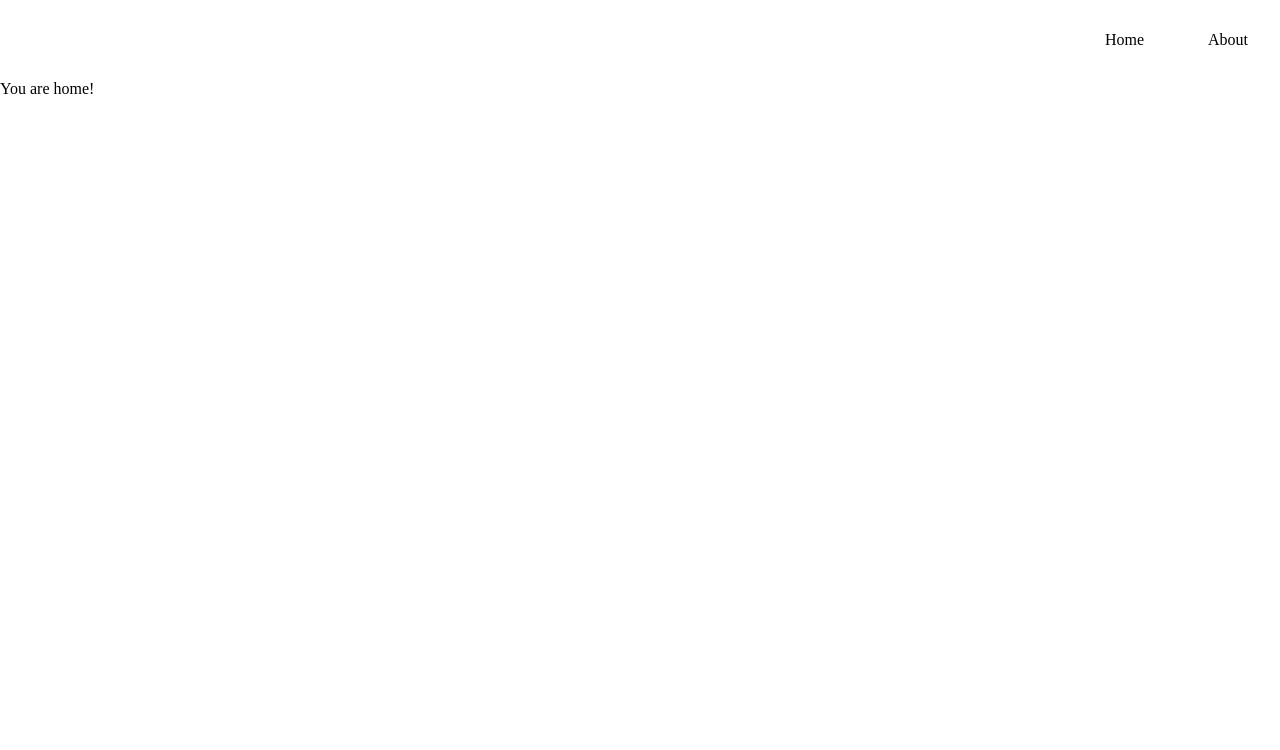
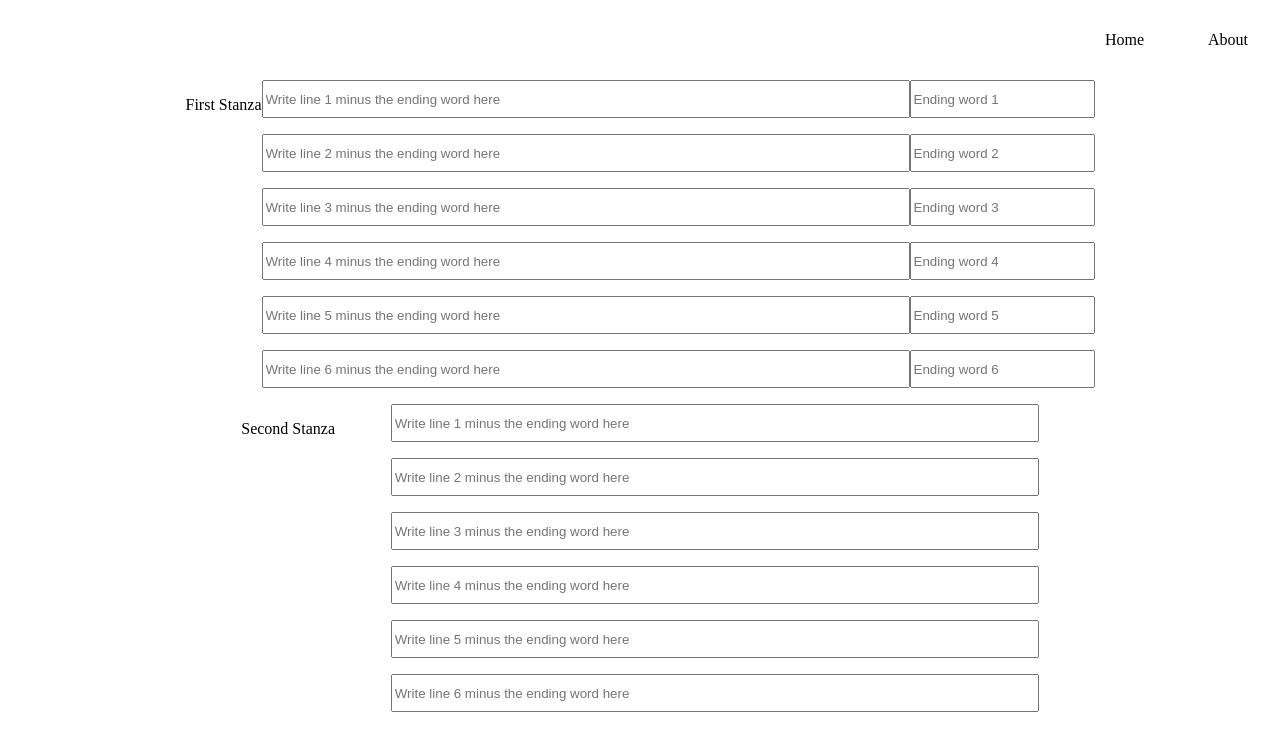
Before and after one commit to ani-and-ellen/sestina, a React (Vite) app: page / in a window 1280 px wide. Shown: the top 750 px of the page. Built offline with nearby package versions, Linux system fonts and the light colour scheme.

Commit message:
first stanza sets ending words, second stanza reads them

```diff
--- a/src/Home.tsx
+++ b/src/Home.tsx
@@ -1,6 +1,170 @@
+import { useEffect, useState } from "react";
+
+interface FirstStanzaProps {
+  setFirstEndingWord: React.Dispatch<React.SetStateAction<string>>
+  setSecondEndingWord: React.Dispatch<React.SetStateAction<string>>
+  setThirdEndingWord: React.Dispatch<React.SetStateAction<string>>
+  setFourthEndingWord: React.Dispatch<React.SetStateAction<string>>
+  setFifthEndingWord: React.Dispatch<React.SetStateAction<string>>
+  setSixthEndingWord: React.Dispatch<React.SetStateAction<string>>
+}
+
+const FirstStanza = ({
+  setFirstEndingWord,
+  setSecondEndingWord,
+  setThirdEndingWord,
+  setFourthEndingWord,
+  setFifthEndingWord,
+  setSixthEndingWord
+}: FirstStanzaProps) => {
+  const selectEndingWordSetter = (i: number, value: string) => {
+    switch (i) {
+      case 0:
+        setFirstEndingWord(value);
+        break;
+      case 1:
+        setSecondEndingWord(value);
+        break;
+      case 2:
+        setThirdEndingWord(value);
+        break;
+      case 3:
+        setFourthEndingWord(value);
+        break;
+      case 4:
+        setFifthEndingWord(value);
+        break;
+      case 5:
+        setSixthEndingWord(value);
+        break;
+      default:
+        console.log(`wtf`);
+    }
+  }
+
+  return (
+    <form name="stanza-1">
+      {[1, 2, 3, 4, 5, 6].map((x, i) =>
+        <div key={`1-${i}`}>
+          <label className="sr-only" aria-hidden="true" htmlFor={`line_${x}`}>
+            Write line {x} minus the ending word
+          </label>
+          <input
+            name={`line_${x}`}
+            className="beginning-line"
+            placeholder={`Write line ${x} minus the ending word here`}
+            required
+          />
+          <label className="sr-only" aria-hidden="true" htmlFor={`last_word_${x}`}>
+            Write the last word of your first line here
+          </label>
+          <input
+            name={`last_word_${x}`}
+            onChange={(e) => selectEndingWordSetter(i, e.target.value)}
+            className="ending-word"
+            placeholder={`Ending word ${x}`}
+            required />
+        </div>
+      )}
+    </form>
+  )
+};
+
+interface SecondStanzaProps {
+  firstEndingWord: string
+  secondEndingWord: string
+  thirdEndingWord: string
+  fourthEndingWord: string
+  fifthEndingWord: string
+  sixthEndingWord: string
+}
+
+const SecondStanza = ({
+  firstEndingWord,
+  secondEndingWord,
+  thirdEndingWord,
+  fourthEndingWord,
+  fifthEndingWord,
+  sixthEndingWord,
+}: SecondStanzaProps) => {
+  const selectEndingWord = (endingWordNum: number) => {
+    switch (endingWordNum) {
+      case 1:
+        return firstEndingWord;
+      case 2:
+        return secondEndingWord;
+      case 3:
+        return thirdEndingWord;
+      case 4:
+        return fourthEndingWord;
+      case 5:
+        return fifthEndingWord;
+      case 6:
+        return sixthEndingWord;
+      default:
+        console.log(`wtf`);
+    }
+  }
+
+  return (<form name="stanza-2">
+    {[6, 1, 5, 2, 4, 3].map((x, i) =>
+      <div key={`2-${i}`}>
+        <label className="sr-only" aria-hidden="true" htmlFor={`line_${i + 1}`}>
+          Write line {i + 1} minus the ending word
+        </label>
+        <input
+          name={`line_${i + 1}`}
+          className="beginning-line"
+          placeholder={`Write line ${i + 1} minus the ending word here`}
+          required
+        />
+        <span>{selectEndingWord(x)}</span>
+      </div>
+    )}
+  </form>
+  )
+}
+
 const Home = () => {
-  return(
-    <div>You are home!</div>
+  const [firstEndingWord, setFirstEndingWord] = useState<string>('');
+  const [secondEndingWord, setSecondEndingWord] = useState<string>('');
+  const [thirdEndingWord, setThirdEndingWord] = useState<string>('');
+  const [fourthEndingWord, setFourthEndingWord] = useState<string>('');
+  const [fifthEndingWord, setFifthEndingWord] = useState<string>('');
+  const [sixthEndingWord, setSixthEndingWord] = useState<string>('');
+
+  useEffect(() => {
+    console.log(firstEndingWord, secondEndingWord, thirdEndingWord, fourthEndingWord, fifthEndingWord, sixthEndingWord);
+  }, [firstEndingWord, secondEndingWord, thirdEndingWord, fourthEndingWord, fifthEndingWord, sixthEndingWord])
+
+
+  return (
+    <div style={{ display: "flex", justifyContent: "center" }}>
+      <div style={{ display: "flex", flexDirection: "column" }}>
+        <div style={{ display: "flex", justifyContent: "space-evenly" }}>
+          <p>First Stanza</p>
+          <FirstStanza
+            setFirstEndingWord={setFirstEndingWord}
+            setSecondEndingWord={setSecondEndingWord}
+            setThirdEndingWord={setThirdEndingWord}
+            setFourthEndingWord={setFourthEndingWord}
+            setFifthEndingWord={setFifthEndingWord}
+            setSixthEndingWord={setSixthEndingWord}
+          />
+        </div>
+        <div style={{ display: "flex", justifyContent: "space-evenly" }}>
+          <p>Second Stanza</p>
+          <SecondStanza
+            firstEndingWord={firstEndingWord}
+            secondEndingWord={secondEndingWord}
+            thirdEndingWord={thirdEndingWord}
+            fourthEndingWord={fourthEndingWord}
+            fifthEndingWord={fifthEndingWord}
+            sixthEndingWord={sixthEndingWord}
+          />
+        </div>
+      </div>
+    </div>
   )
 };
 
--- a/src/main.css
+++ b/src/main.css
@@ -11,3 +11,26 @@ a:hover {
   color: white;
   background-color: black;
 }
+
+.beginning-line, .ending-word {
+  height: 2rem;
+  margin-bottom: 1rem
+}
+
+.beginning-line {
+    width: 50vw;
+}
+
+.sr-only {
+  border: 0 !important;
+  clip: rect(1px, 1px, 1px, 1px) !important;
+  -webkit-clip-path: inset(50%) !important;
+  clip-path: inset(50%) !important;
+  height: 1px !important;
+  overflow: hidden !important;
+  margin: -1px !important;
+  padding: 0 !important;
+  position: absolute !important;
+  width: 1px !important;
+  white-space: nowrap !important;
+}
```
Also changed, not shown: 2 other files (tests, documents, lock files or other folders).
